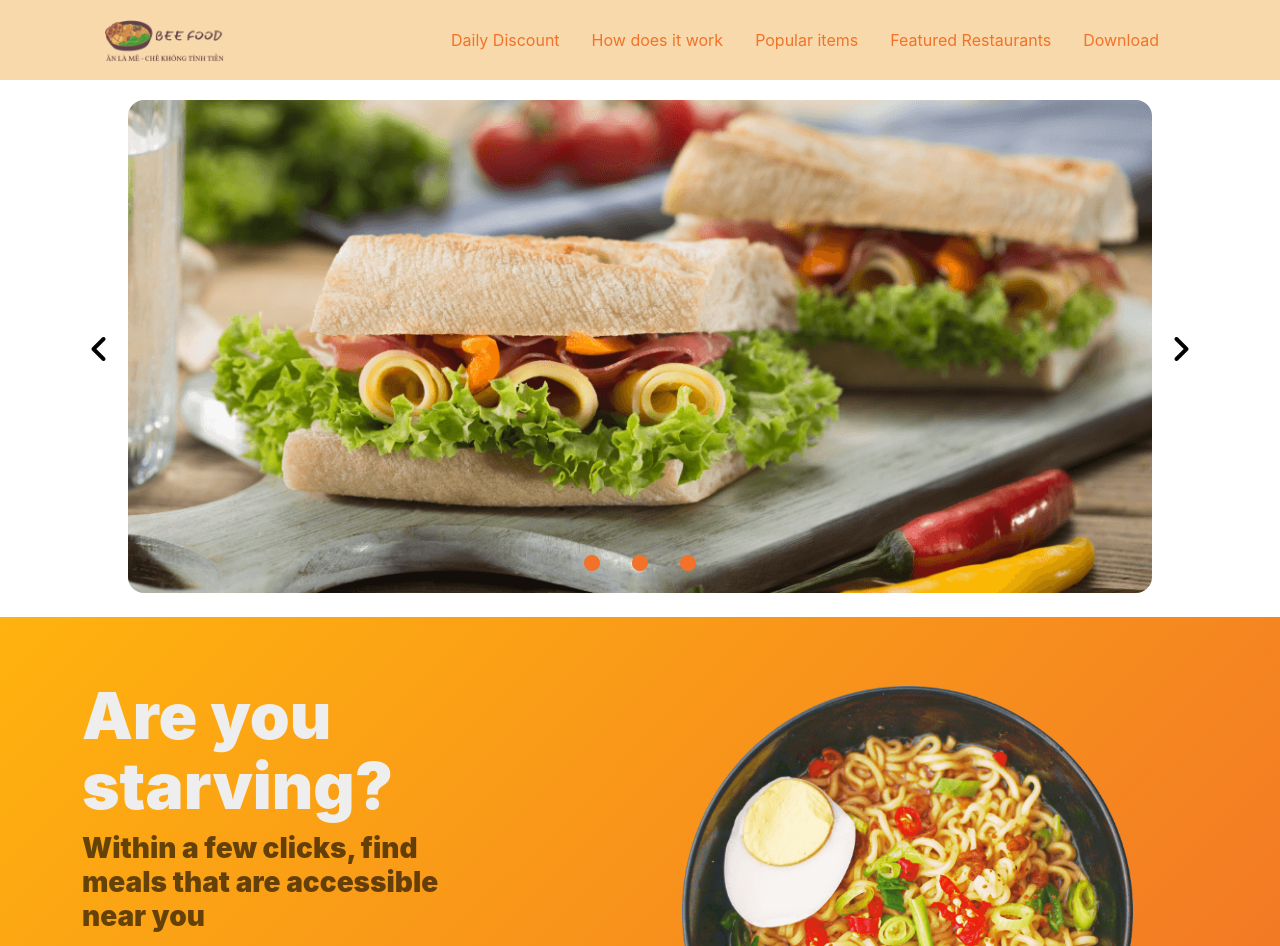
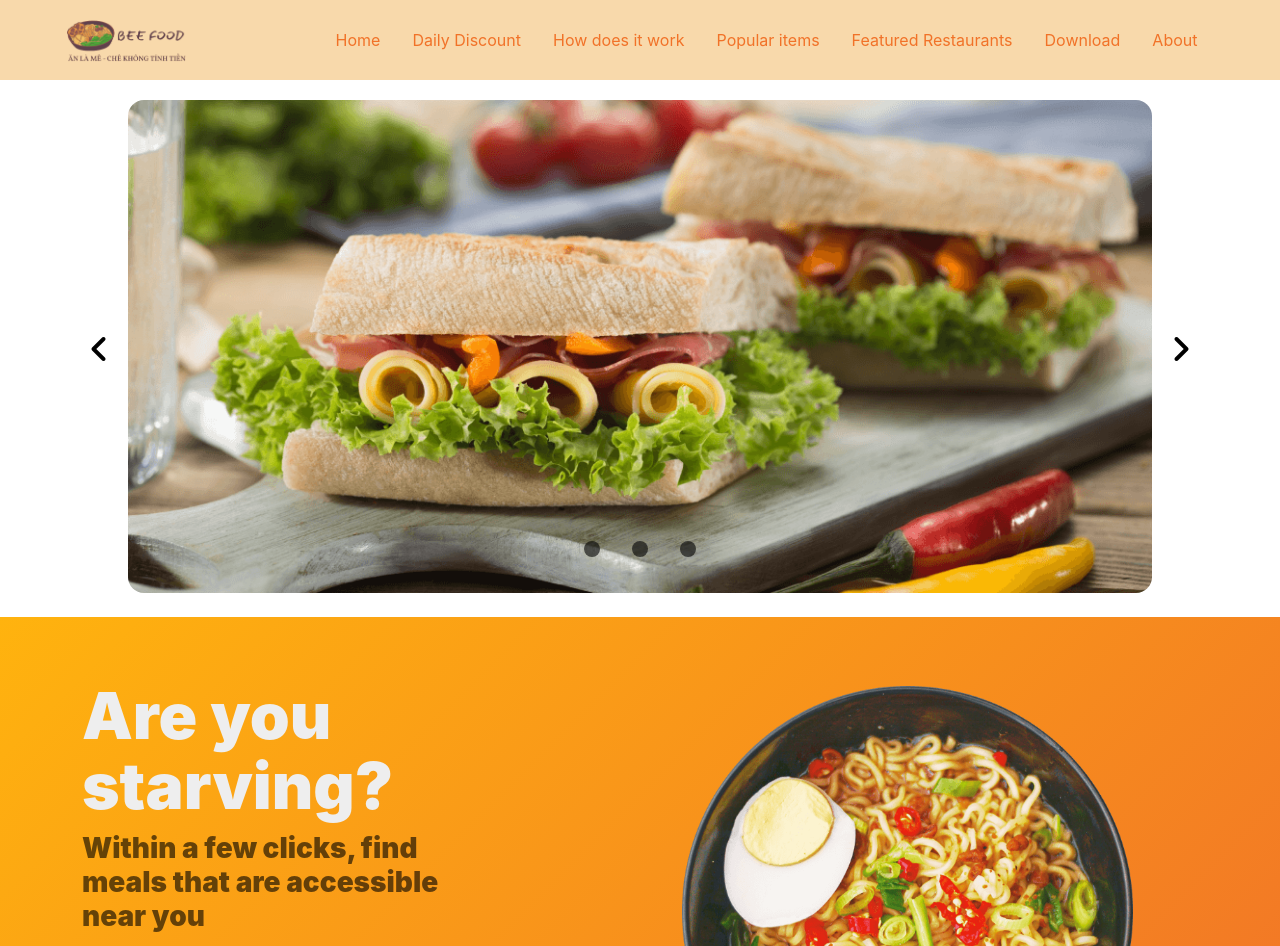
Before and after one commit to Entien-es/BeeFood, a plain HTML site: page index.html in a window 1280 px wide. Shown: the top 946 px of the page. Drawn offline with Linux system fonts and the light colour scheme.

Commit message:
update 15:03

```diff
--- a/assets/css/slider.css
+++ b/assets/css/slider.css
@@ -1,6 +1,7 @@
 * {
     margin: 0;
 }
+
 .slider {
     margin: 20px 0;
 }
@@ -14,7 +15,7 @@
     overflow: hidden;
 }
 .slider-main {
-    transition: .5s;
+    transition: .4s;
 }
 .slider-item {
     flex: 1 0 100vw;
@@ -26,9 +27,14 @@
     bottom: 24px;
     z-index: 1;
 }
-.slider-dot-item i {
-    color: var(--red-org);
+.slider-dot li {
+    height: 1rem;
+    width: 1rem;
+    margin: 1rem;
+    background-color: rgba(0, 0, 0, 0.6);
     cursor: pointer;
+    transition: background-color .25s linear;
+    border-radius: 50%;
 }
 .slider-next {
     right: 7%;
@@ -43,3 +49,6 @@
     z-index: 1;
     cursor: pointer;
 }
+.slider-dot li.activeSlide {
+    background-color: white;
+}
--- a/assets/css/style.css
+++ b/assets/css/style.css
@@ -170,7 +170,7 @@ html {
     justify-content: space-around;
 }
 
-ul.flex>li {
+ul.menu-header li {
     padding: 0 16px;
 }
 
@@ -414,7 +414,7 @@ h2.mgbt-64 {
  */
 
 #Popular-Items {
-    font-size: 48px;
+    font-size: 40px;
     color: var(--red-org);
     padding: 80px 0 20px;
 }
@@ -436,7 +436,11 @@ h2.mgbt-64 {
     background-color: #181818;
     color: #eee;
 }
-
+#footer h1 {
+    font-size: 40px;
+    padding-bottom: 32px;
+    color: var(--red-org);
+}
 .box-footer {
     width: 25%;
     justify-content: space-around;
--- a/data/js/slider.js
+++ b/data/js/slider.js
@@ -4,12 +4,23 @@ window.addEventListener("load", function () {
     const sliderItem = document.querySelectorAll(".slider-item");
     const nextSliderBtn = document.querySelector(".slider-next");
     const prevSliderBtn = document.querySelector(".slider-prev");
-    const dotItem = document.querySelectorAll(".slider-dot-item");
+    const dotItems = document.querySelectorAll(".slider-dot-item");
     const sliderItemWidth = sliderItem[0].offsetWidth;
     const slidesLength = sliderItem.length;
 
     let posX = 0;
     let index = 0;
+
+    [...dotItems].forEach((item) => item.addEventListener("click", function (e) {
+        [...dotItems].forEach((re) => re.classList.remove("activeSlide"))
+            e.target.classList.add("activeSlide");
+            const dotIdex = parseInt(e.target.dataset.index);
+            index = dotIdex;
+            posX = -index * sliderItemWidth;
+            sliderMain.style = `transform: translateX(${posX}px)`;
+
+        })
+    );
     nextSliderBtn.addEventListener("click", function() {
         changeSlides(1);
     });
--- a/index.html
+++ b/index.html
@@ -28,7 +28,10 @@
                         <img width="120px" src="./assets/img/img-main/bee-food.png">
                     </a>
                 </div>
-                <ul class="flex">
+                <ul class="flex menu-header">
+                    <li>
+                        <a href="#">Home</a>
+                    </li>
                     <li>
                         <a href="#Daily-Discount">Daily Discount</a>
                     </li>
@@ -44,7 +47,9 @@
                     <li>
                         <a href="#">Download</a>
                     </li>
-
+                    <li>
+                        <a href="#About">About</a>
+                    </li>
                 </ul>
             </div>
         </div>
@@ -53,15 +58,9 @@
         <div class="slider position-re">
             <i class="fa-solid fa-angle-left slider-prev position-ab"></i>
             <ul class="slider-dot flex position-ab">
-                <li class="slider-dot-item">
-                    <i class="fa-solid fa-circle"></i>
-                </li>
-                <li class="slider-dot-item">
-                    <i class="fa-solid fa-circle"></i>
-                </li>
-                <li class="slider-dot-item">
-                    <i class="fa-solid fa-circle"></i>
-                </li>
+                <li class="slider-dot-item" data-index="0"></li>
+                <li class="slider-dot-item" data-index="1"></li>
+                <li class="slider-dot-item" data-index="2"></li>
             </ul>
             <div class="slider-wrap">
                 <div class="slider-main flex position-re">
@@ -280,8 +279,11 @@
             </div>
         </div>
     </section>
-    <footer>
+    <footer id="About">
         <div id="footer">
+            <h1 class="text-align">
+                About
+            </h1>
             <div class="flex">
                 <div class="box-footer">
                     <h4>COMPANY</h4>
```
